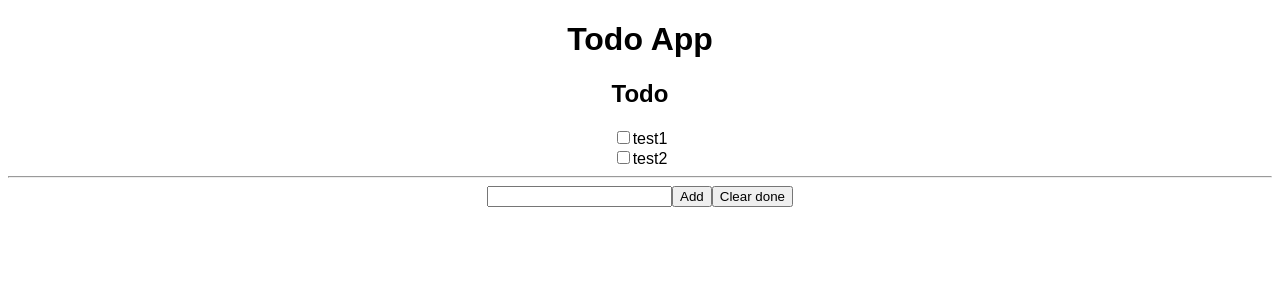
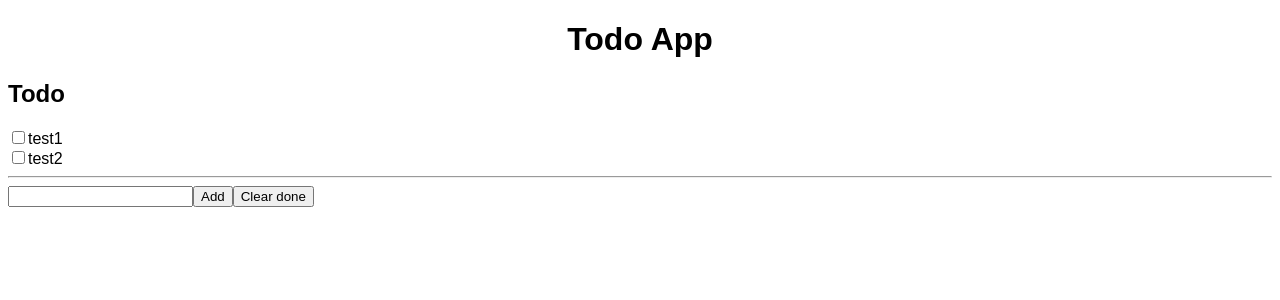
Before and after one commit to pennyk/react-todo-penny, a React (Create React App) app: page / in a window 1280 px wide. Shown: the top 300 px of the page. Built offline with nearby package versions, Linux system fonts and the light colour scheme.

Commit message:
Style todo list to be left-aligned

```diff
--- a/src/styles.css
+++ b/src/styles.css
@@ -1,4 +1,10 @@
 .App {
   font-family: sans-serif;
+  text-align: left;
+}
+
+.App h1 {
   text-align: center;
 }
+
+/* text-decoration: line-through; */
```
